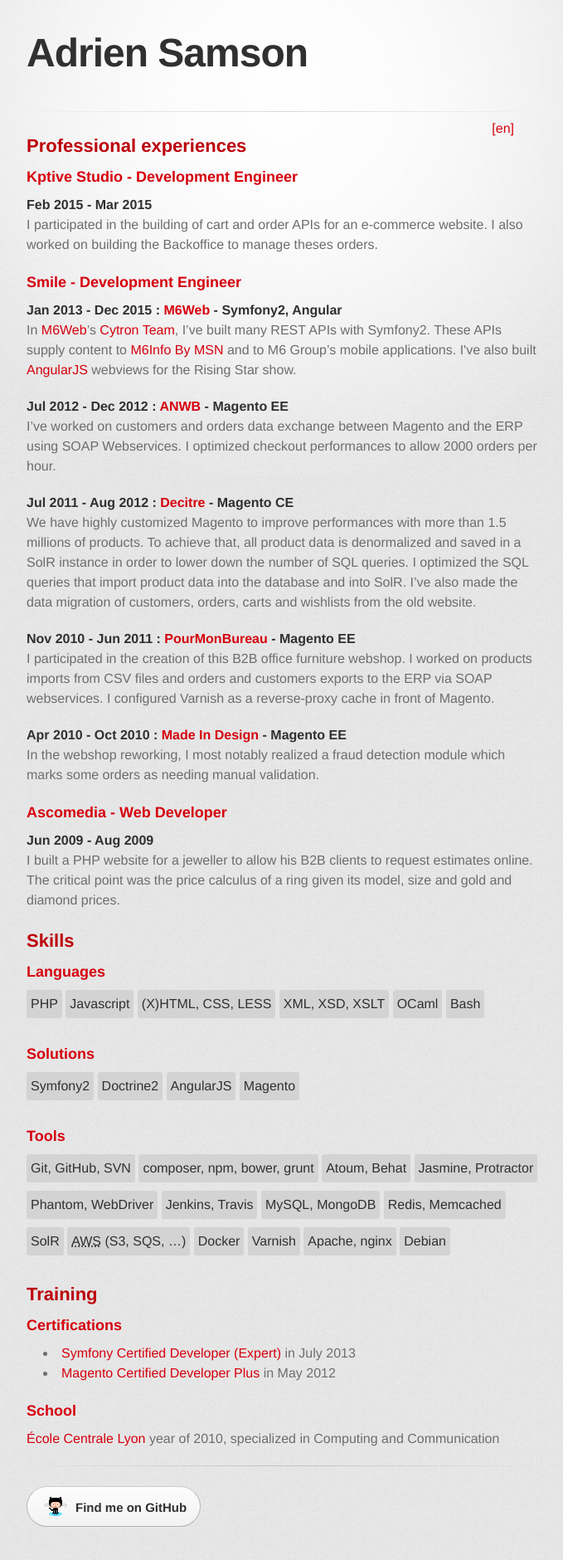
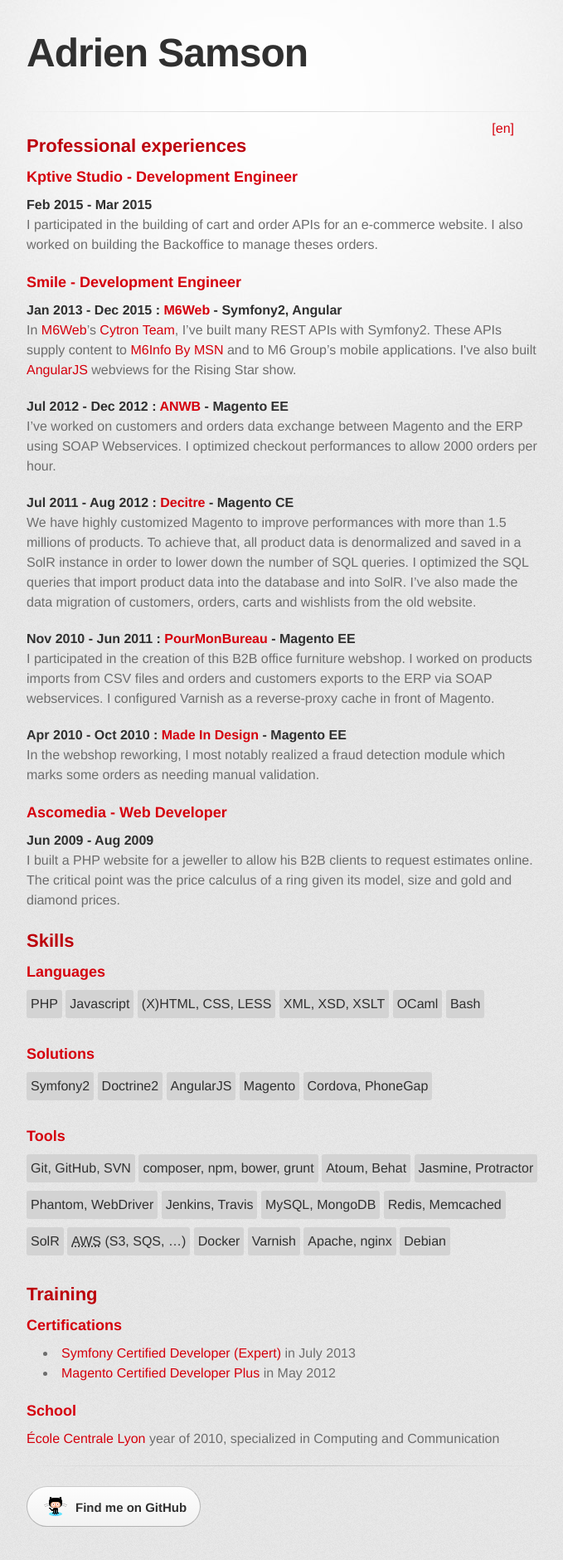
Before and after one commit to adriensamson/adriensamson.github.io, a Jekyll site: the page built from resume.html, in a window 1280 px wide. Shown: the whole page at 83% size, without its empty margins (298-977 px from the left). Built offline with Jekyll 4.4.1, drawn with Linux system fonts in a browser that asks for light colours; some web fonts are replaced.

Commit message:
Add Cordova

```diff
--- a/cv.html
+++ b/cv.html
@@ -73,6 +73,7 @@
     <li>Doctrine2</li>
     <li>AngularJS</li>
     <li>Magento</li>
+    <li>Cordova, PhoneGap</li>
 </ul>
 
 <h3>Outils</h3>
--- a/resume.html
+++ b/resume.html
@@ -61,6 +61,7 @@
     <li>Doctrine2</li>
     <li>AngularJS</li>
     <li>Magento</li>
+    <li>Cordova, PhoneGap</li>
 </ul>
 
 <h3>Tools</h3>
```
